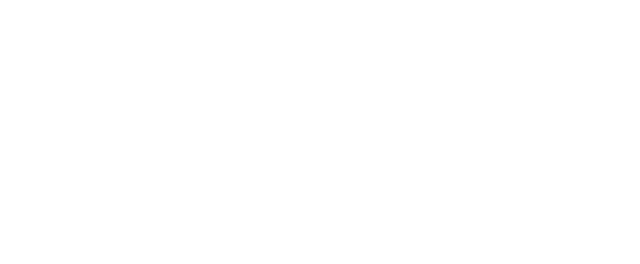
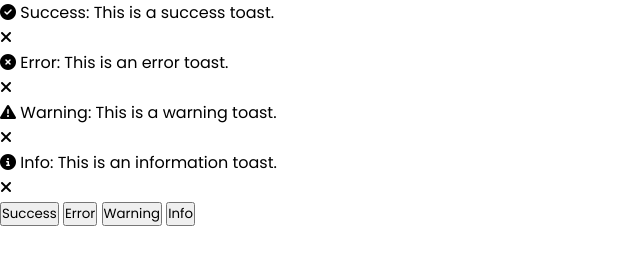
Before and after one commit to AllanFelipeReis/projects-javascript, a plain HTML site: page toast-notification/index.html in a window 1280 px wide. Shown: the whole page, without its empty margins (0-640 px from the left). Drawn offline with Linux system fonts and the light colour scheme.

Commit message:
Finished structure

```diff
--- a/toast-notification/index.html
+++ b/toast-notification/index.html
@@ -9,6 +9,44 @@
 </head>
 <body>
 
+  <ul class="notifications">
+    <li class="toast success">
+      <div class="column">
+        <i class="fa-solid fa-circle-check"></i>
+        <span>Success: This is a success toast.</span>
+      </div>
+      <i class="fa-solid fa-xmark"></i>
+    </li>
+    <li class="toast error">
+      <div class="column">
+        <i class="fa-solid fa-circle-xmark"></i>
+        <span>Error: This is an error toast.</span>
+      </div>
+      <i class="fa-solid fa-xmark"></i>
+    </li>
+    <li class="toast warning">
+      <div class="column">
+        <i class="fa-solid fa-triangle-exclamation"></i>
+        <span>Warning: This is a warning toast.</span>
+      </div>
+      <i class="fa-solid fa-xmark"></i>
+    </li>
+    <li class="toast info">
+      <div class="column">
+        <i class="fa-solid fa-circle-info"></i>
+        <span>Info: This is an information toast.</span>
+      </div>
+      <i class="fa-solid fa-xmark"></i>
+    </li>
+  </ul>
+
+  <div class="buttons">
+    <button class="btn" id="success">Success</button>
+    <button class="btn" id="error">Error</button>
+    <button class="btn" id="warning">Warning</button>
+    <button class="btn" id="info">Info</button>
+  </div>
+
   <script src="https://kit.fontawesome.com/34f214cc65.js" crossorigin="anonymous"></script>
 </body>
 </html>
```
